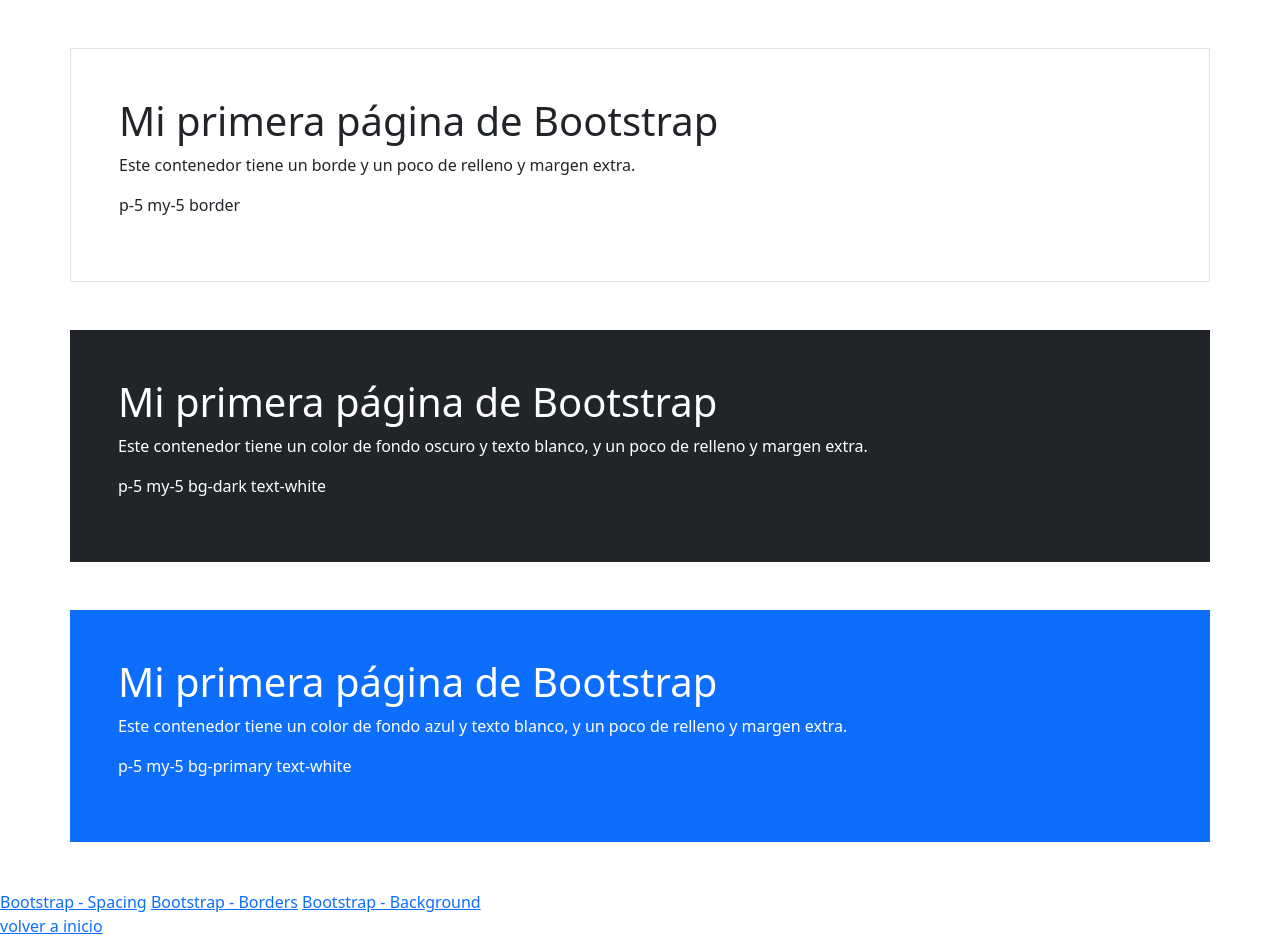
After one commit to hmartinez00/z_django_projects, a Django app: template CursoBsw3shools/BootStrap5/templates/Tutorial_de_Bootstrap_5/contenedores_bs5/example2.html in a window 1280 px wide. The commit adds this page. Run offline with Django 4.2, Linux system fonts and the light colour scheme; the template is opened without the code that fills it, so the values that code supplies are empty.

Commit message:
version estable 20230622 1902

```diff
--- a/CursoBsw3shools/BootStrap5/templates/Tutorial_de_Bootstrap_5/bs5_inicio/bs5_inicio.html
+++ b/CursoBsw3shools/BootStrap5/templates/Tutorial_de_Bootstrap_5/bs5_inicio/bs5_inicio.html
@@ -5,7 +5,7 @@
     <h2>{{ leccion }}</h2>
     {% for i in file_list %}
         <li>
-            <a href="{% url 'vistas_clases' modulo leccion i|extract_numbers %}">{{ i }}</a>
+            <a href="{% url 'vistas_clases' modulo leccion i|extract_numbers %}">{{ i|extract_numbers }}</a>
         </li>
     {% endfor %}
 {% endblock %}
--- /dev/null
+++ b/CursoBsw3shools/BootStrap5/templates/Tutorial_de_Bootstrap_5/contenedores_bs5/example2.html
@@ -0,0 +1,27 @@
+{% extends "base.html" %}
+{% block content %}
+
+  <div class="container p-5 my-5 border">
+    <h1>Mi primera página de Bootstrap</h1>
+    <p>Este contenedor tiene un borde y un poco de relleno y margen extra.</p>
+    <p>p-5 my-5 border</p>
+  </div>
+
+  <div class="container p-5 my-5 bg-dark text-white">
+    <h1>Mi primera página de Bootstrap</h1>
+    <p>Este contenedor tiene un color de fondo oscuro y texto blanco, y un poco de relleno y margen extra.</p>
+    <p>p-5 my-5 bg-dark text-white</p>
+  </div>
+
+  <div class="container p-5 my-5 bg-primary text-white">
+    <h1>Mi primera página de Bootstrap</h1>
+    <p>Este contenedor tiene un color de fondo azul y texto blanco, y un poco de relleno y margen extra.</p>
+    <p>p-5 my-5 bg-primary text-white</p>
+  </div>
+
+  <a href="https://getbootstrap.com/docs/5.3/utilities/spacing/">Bootstrap - Spacing</a>
+  <a href="https://getbootstrap.com/docs/5.3/utilities/borders/">Bootstrap - Borders</a>
+  <a href="https://getbootstrap.com/docs/5.3/utilities/background/">Bootstrap - Background</a>
+
+
+{% endblock %}
--- a/CursoBsw3shools/BootStrap5/templatetags/custom_filters.py
+++ b/CursoBsw3shools/BootStrap5/templatetags/custom_filters.py
@@ -14,3 +14,8 @@
     numbers = re.findall(r'\d+', string)
     numbers = int(numbers[0])
     return numbers
+
+@register.filter
+def remove_ext(string):
+    new_string = unidecode.unidecode(string).replace('.html', '')
+    return new_string
```
Also changed, not shown: CursoBsw3shools/BootStrap5/templates/Tutorial_de_Bootstrap_5/bs5_empezar/example2.html (added, +13 -0 lines), CursoBsw3shools/BootStrap5/templates/Tutorial_de_Bootstrap_5/bs5_empezar/example3.html (added, +12 -0 lines), CursoBsw3shools/BootStrap5/templates/Tutorial_de_Bootstrap_5/contenedores_bs5/example1.html (added, +12 -0 lines).
